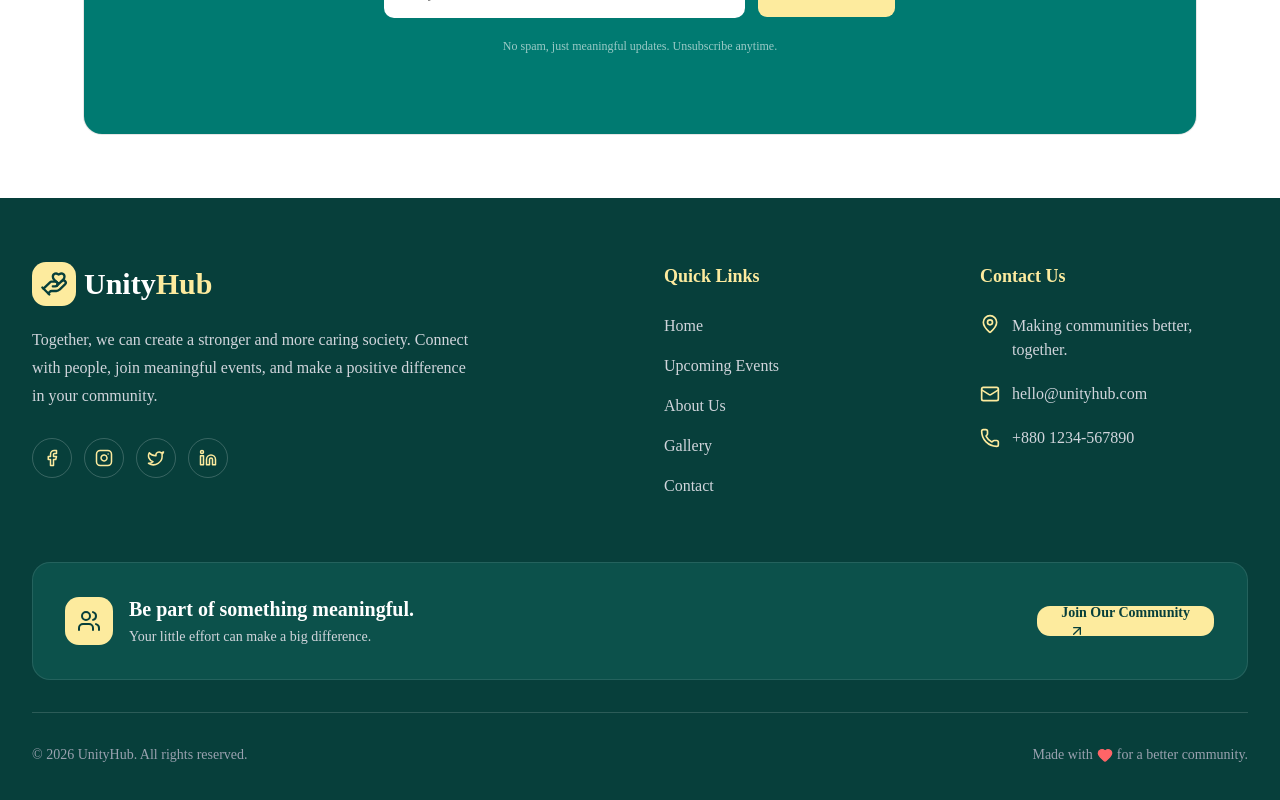
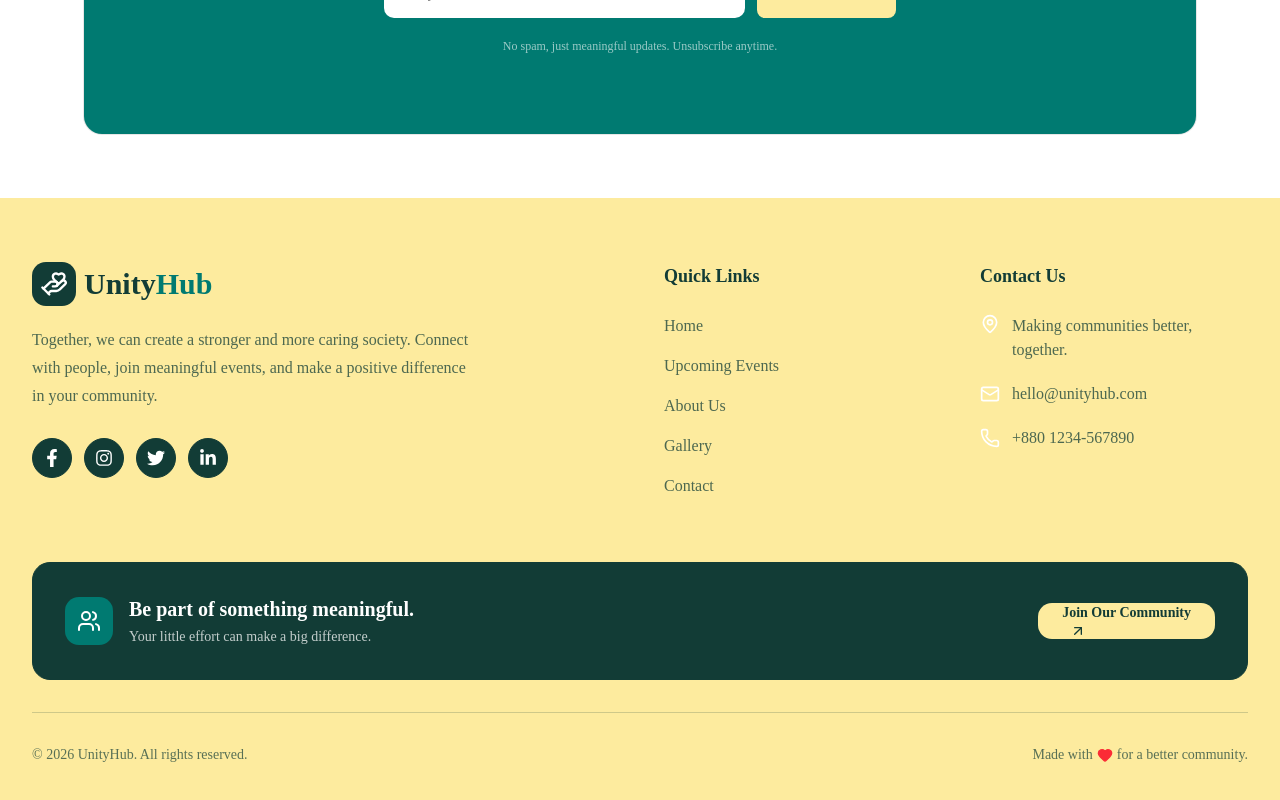
Before and after one commit to code-by-nusrat/social-platform, a Next.js app: page / in a window 1280 px wide. Shown: the part 2600-3400 px from the top of the page. Built offline with nearby package versions, Linux system fonts and the light colour scheme.

Commit message:
third commit

```diff
--- a/src/app/layout.tsx
+++ b/src/app/layout.tsx
@@ -28,9 +28,9 @@ export default function RootLayout({ children }: LayoutProps<"/">) {
 
       <body className="min-h-full flex flex-col">
         <Navbar></Navbar>{children}
+        <Footer></Footer>
+        </body>
 
-        </body>
-        <Footer></Footer>
     </html>
   );
 }
--- a/src/components/Footer.tsx
+++ b/src/components/Footer.tsx
@@ -1,9 +1,171 @@
+
+
+// import Link from "next/link";
+// import {
+//   MapPin,
+//   Mail,
+//   Phone,
+//   ArrowUpRight,
+//   Heart,
+//   Users,
+//   HandHeart,
+// } from "lucide-react";
+
+// import {
+//   FaFacebookF,
+//   FaInstagram,
+//   FaLinkedinIn,
+//   FaTwitter,
+// } from "react-icons/fa";
+
+// import { Button } from "@/components/ui/button";
+// import { Separator } from "@/components/ui/separator";
+
+// const Footer = () => {
+//   const socialLinks = [
+//     { icon: FaFacebookF, href: "https://facebook.com" },
+//     { icon: FaInstagram, href: "https://instagram.com" },
+//     { icon: FaTwitter, href: "https://twitter.com" },
+//     { icon: FaLinkedinIn, href: "https://linkedin.com" },
+//   ];
+
+//   return (
+//     <footer className="bg-[#007a71] text-white">
+//       <div className="max-w-7xl mx-auto px-5 sm:px-8 pt-16 pb-10">
+
+//         <div className="grid grid-cols-1 sm:grid-cols-2 lg:grid-cols-4 gap-12">
+
+//           {/* Brand */}
+//           <div className="lg:col-span-2">
+//             <Link href="/" className="inline-flex items-center gap-2">
+//               <div className="w-11 h-11 rounded-xl bg-[#FDEB9E] flex items-center justify-center">
+//                 <HandHeart className="text-[#007a71] size-7" />
+//               </div>
+
+//               <h2 className="text-3xl font-extrabold">
+//                 Unity<span className="text-[#FDEB9E]">Hub</span>
+//               </h2>
+//             </Link>
+
+//             <p className="text-white/75 leading-7 mt-5 max-w-md">
+//               Together, we can create a stronger and more caring society.
+//               Connect with people, join meaningful events, and make a
+//               positive difference in your community.
+//             </p>
+
+//             {/* Social Links */}
+//             <div className="flex gap-3 mt-7">
+//               {socialLinks.map((social, index) => {
+//                 const Icon = social.icon;
+
+//                 return (
+//                   <Link
+//                     key={index}
+//                     href={social.href}
+//                     target="_blank"
+//                     rel="noopener noreferrer"
+//                     className="w-10 h-10 rounded-full border border-white/30 flex items-center justify-center text-[#FDEB9E] hover:bg-[#FDEB9E] hover:text-[#007a71] transition duration-300"
+//                   >
+//                     <Icon size={18} />
+//                   </Link>
+//                 );
+//               })}
+//             </div>
+//           </div>
+
+//           {/* Quick Links */}
+//           <div>
+//             <h3 className="text-lg font-bold text-[#FDEB9E] mb-6">
+//               Quick Links
+//             </h3>
+
+//             <ul className="space-y-4 text-white/75">
+//               <li><Link href="/" className="hover:text-[#FDEB9E] transition">Home</Link></li>
+//               <li><Link href="/events" className="hover:text-[#FDEB9E] transition">Upcoming Events</Link></li>
+//               <li><Link href="/about" className="hover:text-[#FDEB9E] transition">About Us</Link></li>
+//               <li><Link href="/gallery" className="hover:text-[#FDEB9E] transition">Gallery</Link></li>
+//               <li><Link href="/contact" className="hover:text-[#FDEB9E] transition">Contact</Link></li>
+//             </ul>
+//           </div>
+
+//           {/* Contact */}
+//           <div>
+//             <h3 className="text-lg font-bold text-[#FDEB9E] mb-6">
+//               Contact Us
+//             </h3>
+
+//             <ul className="space-y-5 text-white/75">
+//               <li className="flex items-start gap-3">
+//                 <MapPin className="text-[#FDEB9E] size-5 shrink-0" />
+//                 <span>Making communities better, together.</span>
+//               </li>
+
+//               <li className="flex items-center gap-3">
+//                 <Mail className="text-[#FDEB9E] size-5 shrink-0" />
+//                 <span>hello@unityhub.com</span>
+//               </li>
+
+//               <li className="flex items-center gap-3">
+//                 <Phone className="text-[#FDEB9E] size-5 shrink-0" />
+//                 <span>+880 1234-567890</span>
+//               </li>
+//             </ul>
+//           </div>
+//         </div>
+
+//         {/* Community CTA */}
+//         <div className="mt-16 rounded-2xl bg-[#00665F] border border-white/15 p-6 sm:p-8 flex flex-col md:flex-row items-center justify-between gap-6">
+
+//           <div className="flex items-center gap-4">
+//             <div className="w-12 h-12 rounded-xl bg-[#FDEB9E] flex items-center justify-center shrink-0">
+//               <Users className="text-[#007a71] size-6" />
+//             </div>
+
+//             <div>
+//               <h3 className="text-lg sm:text-xl font-bold">
+//                 Be part of something meaningful.
+//               </h3>
+//               <p className="text-white/75 text-sm mt-1">
+//                 Your little effort can make a big difference.
+//               </p>
+//             </div>
+//           </div>
+
+//           <Button
+//             asChild
+//             className="bg-[#FDEB9E] text-[#007a71] hover:bg-white font-bold rounded-xl px-6"
+//           >
+//             <Link href="/register">
+//               Join Our Community
+//               <ArrowUpRight className="ml-2 size-4" />
+//             </Link>
+//           </Button>
+//         </div>
+
+//         {/* Bottom */}
+//         <Separator className="bg-white/20 my-8" />
+
+//         <div className="flex flex-col sm:flex-row items-center justify-between gap-4 text-sm text-white/65">
+//           <p>
+//             © {new Date().getFullYear()} UnityHub. All rights reserved.
+//           </p>
+
+//           <p className="flex items-center gap-1">
+//             Made with
+//             <Heart className="size-4 text-red-300 fill-red-300" />
+//             for a better community.
+//           </p>
+//         </div>
+
+//       </div>
+//     </footer>
+//   );
+// };
+
+// export default Footer;
+
 import Link from "next/link";
 import {
-  Facebook,
-  Instagram,
-  Linkedin,
-  Twitter,
   MapPin,
   Mail,
   Phone,
@@ -13,32 +175,43 @@ import {
   HandHeart,
 } from "lucide-react";
 
+import {
+  FaFacebookF,
+  FaInstagram,
+  FaLinkedinIn,
+  FaTwitter,
+} from "react-icons/fa";
+
 import { Button } from "@/components/ui/button";
 import { Separator } from "@/components/ui/separator";
-import { Input } from "@/components/ui/input";
 
 const Footer = () => {
+  const socialLinks = [
+    { icon: FaFacebookF, href: "https://facebook.com" },
+    { icon: FaInstagram, href: "https://instagram.com" },
+    { icon: FaTwitter, href: "https://twitter.com" },
+    { icon: FaLinkedinIn, href: "https://linkedin.com" },
+  ];
+
   return (
-    <footer className="bg-[#073F3B] text-white">
-
+    <footer className="bg-[#FDEB9E] text-[#123C36]">
       <div className="max-w-7xl mx-auto px-5 sm:px-8 pt-16 pb-10">
 
-        {/* Top Section */}
         <div className="grid grid-cols-1 sm:grid-cols-2 lg:grid-cols-4 gap-12">
 
           {/* Brand */}
           <div className="lg:col-span-2">
             <Link href="/" className="inline-flex items-center gap-2">
-              <div className="w-11 h-11 rounded-xl bg-[#FDEB9E] flex items-center justify-center">
-                <HandHeart className="text-[#073F3B] size-7" />
+              <div className="w-11 h-11 rounded-xl bg-[#123C36] flex items-center justify-center">
+                <HandHeart className="text-white size-7" />
               </div>
 
               <h2 className="text-3xl font-extrabold">
-                Unity<span className="text-[#FDEB9E]">Hub</span>
+                Unity<span className="text-[#007a71]">Hub</span>
               </h2>
             </Link>
 
-            <p className="text-gray-300 leading-7 mt-5 max-w-md">
+            <p className="text-[#123C36]/75 leading-7 mt-5 max-w-md">
               Together, we can create a stronger and more caring society.
               Connect with people, join meaningful events, and make a
               positive difference in your community.
@@ -46,12 +219,7 @@ const Footer = () => {
 
             {/* Social Links */}
             <div className="flex gap-3 mt-7">
-              {[
-                { icon: Facebook, href: "https://facebook.com" },
-                { icon: Instagram, href: "https://instagram.com" },
-                { icon: Twitter, href: "https://twitter.com" },
-                { icon: Linkedin, href: "https://linkedin.com" },
-              ].map((social, index) => {
+              {socialLinks.map((social, index) => {
                 const Icon = social.icon;
 
                 return (
@@ -59,7 +227,8 @@ const Footer = () => {
                     key={index}
                     href={social.href}
                     target="_blank"
-                    className="w-10 h-10 rounded-full border border-white/20 flex items-center justify-center text-[#FDEB9E] hover:bg-[#FDEB9E] hover:text-[#073F3B] transition duration-300"
+                    rel="noopener noreferrer"
+                    className="w-10 h-10 rounded-full bg-[#123C36] border border-[#123C36] flex items-center justify-center text-white hover:bg-[#007a71] hover:border-[#007a71] transition duration-300"
                   >
                     <Icon size={18} />
                   </Link>
@@ -70,38 +239,38 @@ const Footer = () => {
 
           {/* Quick Links */}
           <div>
-            <h3 className="text-lg font-bold text-[#FDEB9E] mb-6">
+            <h3 className="text-lg font-bold text-[#123C36] mb-6">
               Quick Links
             </h3>
 
-            <ul className="space-y-4 text-gray-300">
-              <li><Link href="/" className="hover:text-[#FDEB9E] transition">Home</Link></li>
-              <li><Link href="/events" className="hover:text-[#FDEB9E] transition">Upcoming Events</Link></li>
-              <li><Link href="/about" className="hover:text-[#FDEB9E] transition">About Us</Link></li>
-              <li><Link href="/gallery" className="hover:text-[#FDEB9E] transition">Gallery</Link></li>
-              <li><Link href="/contact" className="hover:text-[#FDEB9E] transition">Contact</Link></li>
+            <ul className="space-y-4 text-[#123C36]/75">
+              <li><Link href="/" className="hover:text-[#007a71] transition">Home</Link></li>
+              <li><Link href="/events" className="hover:text-[#007a71] transition">Upcoming Events</Link></li>
+              <li><Link href="/about" className="hover:text-[#007a71] transition">About Us</Link></li>
+              <li><Link href="/gallery" className="hover:text-[#007a71] transition">Gallery</Link></li>
+              <li><Link href="/contact" className="hover:text-[#007a71] transition">Contact</Link></li>
             </ul>
           </div>
 
           {/* Contact */}
           <div>
-            <h3 className="text-lg font-bold text-[#FDEB9E] mb-6">
+            <h3 className="text-lg font-bold text-[#123C36] mb-6">
               Contact Us
             </h3>
 
-            <ul className="space-y-5 text-gray-300">
+            <ul className="space-y-5 text-[#123C36]/75">
               <li className="flex items-start gap-3">
-                <MapPin className="text-[#FDEB9E] size-5 shrink-0" />
+                <MapPin className="text-white size-5 shrink-0" />
                 <span>Making communities better, together.</span>
               </li>
 
               <li className="flex items-center gap-3">
-                <Mail className="text-[#FDEB9E] size-5 shrink-0" />
+                <Mail className="text-white size-5 shrink-0" />
                 <span>hello@unityhub.com</span>
               </li>
 
               <li className="flex items-center gap-3">
-                <Phone className="text-[#FDEB9E] size-5 shrink-0" />
+                <Phone className="text-white size-5 shrink-0" />
                 <span>+880 1234-567890</span>
               </li>
             </ul>
@@ -109,18 +278,18 @@ const Footer = () => {
         </div>
 
         {/* Community CTA */}
-        <div className="mt-16 rounded-2xl bg-[#0C514B] border border-white/10 p-6 sm:p-8 flex flex-col md:flex-row items-center justify-between gap-6">
+        <div className="mt-16 rounded-2xl bg-[#123C36] border border-[#123C36] p-6 sm:p-8 flex flex-col md:flex-row items-center justify-between gap-6">
 
           <div className="flex items-center gap-4">
-            <div className="w-12 h-12 rounded-xl bg-[#FDEB9E] flex items-center justify-center shrink-0">
-              <Users className="text-[#073F3B] size-6" />
+            <div className="w-12 h-12 rounded-xl bg-[#007a71] flex items-center justify-center shrink-0">
+              <Users className="text-white size-6" />
             </div>
 
             <div>
-              <h3 className="text-lg sm:text-xl font-bold">
+              <h3 className="text-lg sm:text-xl font-bold text-white">
                 Be part of something meaningful.
               </h3>
-              <p className="text-gray-300 text-sm mt-1">
+              <p className="text-white/75 text-sm mt-1">
                 Your little effort can make a big difference.
               </p>
             </div>
@@ -128,26 +297,30 @@ const Footer = () => {
 
           <Button
             asChild
-            className="bg-[#FDEB9E] text-[#073F3B] hover:bg-white font-bold rounded-xl px-6"
+            className="bg-[#FDEB9E] text-[#123C36] hover:bg-white font-bold rounded-xl px-6"
           >
             <Link href="/register">
-              Join Our Community <ArrowUpRight className="ml-2 size-4" />
+              Join Our Community
+              <ArrowUpRight className="ml-2 size-4" />
             </Link>
           </Button>
         </div>
 
         {/* Bottom */}
-        <Separator className="bg-white/15 my-8" />
+        <Separator className="bg-[#123C36]/20 my-8" />
 
-        <div className="flex flex-col sm:flex-row items-center justify-between gap-4 text-sm text-gray-400">
+        <div className="flex flex-col sm:flex-row items-center justify-between gap-4 text-sm text-[#123C36]/70">
           <p>
             © {new Date().getFullYear()} UnityHub. All rights reserved.
           </p>
 
           <p className="flex items-center gap-1">
-            Made with <Heart className="size-4 text-red-400 fill-red-400" /> for a better community.
+            Made with
+            <Heart className="size-4 text-red-500 fill-red-500" />
+            for a better community.
           </p>
         </div>
+
       </div>
     </footer>
   );
--- a/src/components/ui/button.tsx
+++ b/src/components/ui/button.tsx
@@ -1,35 +1,83 @@
-import { Button as ButtonPrimitive } from "@base-ui/react/button"
-import { cva, type VariantProps } from "class-variance-authority"
-import { cn } from "cn"
+// import { Button as ButtonPrimitive } from "@base-ui/react/button"
+// import { cva, type VariantProps } from "class-variance-authority"
+// import { cn } from "cn"
+
+// const buttonVariants = cva(
+//   "group/button inline-flex shrink-0 items-center justify-center rounded-lg border border-transparent bg-clip-padding text-sm font-medium whitespace-nowrap transition-all outline-none select-none focus-visible:border-ring focus-visible:ring-3 focus-visible:ring-ring/50 active:not-aria-[haspopup]:translate-y-px disabled:pointer-events-none disabled:opacity-50 aria-invalid:border-destructive aria-invalid:ring-3 aria-invalid:ring-destructive/20 dark:aria-invalid:border-destructive/50 dark:aria-invalid:ring-destructive/40 [&_svg]:pointer-events-none [&_svg]:shrink-0 [&_svg:not([class*='size-'])]:size-4",
+//   {
+//     variants: {
+//       variant: {
+//         default: "bg-primary text-primary-foreground hover:bg-primary/80",
+//         outline:
+//           "border-border bg-background hover:bg-muted hover:text-foreground aria-expanded:bg-muted aria-expanded:text-foreground dark:border-input dark:bg-input/30 dark:hover:bg-input/50",
+//         secondary:
+//           "bg-secondary text-secondary-foreground hover:bg-[color-mix(in_oklch,var(--secondary),var(--foreground)_5%)] aria-expanded:bg-secondary aria-expanded:text-secondary-foreground",
+//         ghost:
+//           "hover:bg-muted hover:text-foreground aria-expanded:bg-muted aria-expanded:text-foreground dark:hover:bg-muted/50",
+//         destructive:
+//           "bg-destructive/10 text-destructive hover:bg-destructive/20 focus-visible:border-destructive/40 focus-visible:ring-destructive/20 dark:bg-destructive/20 dark:hover:bg-destructive/30 dark:focus-visible:ring-destructive/40",
+//         link: "text-primary underline-offset-4 hover:underline",
+//       },
+//       size: {
+//         default:
+//           "h-8 gap-1.5 px-2.5 has-data-[icon=inline-end]:pr-2 has-data-[icon=inline-start]:pl-2",
+//         xs: "h-6 gap-1 rounded-[min(var(--radius-md),10px)] px-2 text-xs in-data-[slot=button-group]:rounded-lg has-data-[icon=inline-end]:pr-1.5 has-data-[icon=inline-start]:pl-1.5 [&_svg:not([class*='size-'])]:size-3",
+//         sm: "h-7 gap-1 rounded-[min(var(--radius-md),12px)] px-2.5 text-[0.8rem] in-data-[slot=button-group]:rounded-lg has-data-[icon=inline-end]:pr-1.5 has-data-[icon=inline-start]:pl-1.5 [&_svg:not([class*='size-'])]:size-3.5",
+//         lg: "h-9 gap-1.5 px-2.5 has-data-[icon=inline-end]:pr-2 has-data-[icon=inline-start]:pl-2",
+//         icon: "size-8",
+//         "icon-xs":
+//           "size-6 rounded-[min(var(--radius-md),10px)] in-data-[slot=button-group]:rounded-lg [&_svg:not([class*='size-'])]:size-3",
+//         "icon-sm":
+//           "size-7 rounded-[min(var(--radius-md),12px)] in-data-[slot=button-group]:rounded-lg",
+//         "icon-lg": "size-9",
+//       },
+//     },
+//     defaultVariants: {
+//       variant: "default",
+//       size: "default",
+//     },
+//   }
+// )
+
+// function Button({
+//   className,
+//   variant = "default",
+//   size = "default",
+//   ...props
+// }: ButtonPrimitive.Props & VariantProps<typeof buttonVariants>) {
+//   return (
+//     <ButtonPrimitive
+//       data-slot="button"
+//       className={cn(buttonVariants({ variant, size, className }))}
+//       {...props}
+//     />
+//   )
+// }
+
+// export { Button, buttonVariants }
+
+import { Button as ButtonPrimitive } from "@base-ui/react/button";
+import { cva, type VariantProps } from "class-variance-authority";
+
+import { cn } from "@/lib/utils";
 
 const buttonVariants = cva(
-  "group/button inline-flex shrink-0 items-center justify-center rounded-lg border border-transparent bg-clip-padding text-sm font-medium whitespace-nowrap transition-all outline-none select-none focus-visible:border-ring focus-visible:ring-3 focus-visible:ring-ring/50 active:not-aria-[haspopup]:translate-y-px disabled:pointer-events-none disabled:opacity-50 aria-invalid:border-destructive aria-invalid:ring-3 aria-invalid:ring-destructive/20 dark:aria-invalid:border-destructive/50 dark:aria-invalid:ring-destructive/40 [&_svg]:pointer-events-none [&_svg]:shrink-0 [&_svg:not([class*='size-'])]:size-4",
+  "inline-flex items-center justify-center gap-2 whitespace-nowrap rounded-md text-sm font-medium transition-all disabled:pointer-events-none disabled:opacity-50",
   {
     variants: {
       variant: {
-        default: "bg-primary text-primary-foreground hover:bg-primary/80",
-        outline:
-          "border-border bg-background hover:bg-muted hover:text-foreground aria-expanded:bg-muted aria-expanded:text-foreground dark:border-input dark:bg-input/30 dark:hover:bg-input/50",
-        secondary:
-          "bg-secondary text-secondary-foreground hover:bg-[color-mix(in_oklch,var(--secondary),var(--foreground)_5%)] aria-expanded:bg-secondary aria-expanded:text-secondary-foreground",
-        ghost:
-          "hover:bg-muted hover:text-foreground aria-expanded:bg-muted aria-expanded:text-foreground dark:hover:bg-muted/50",
-        destructive:
-          "bg-destructive/10 text-destructive hover:bg-destructive/20 focus-visible:border-destructive/40 focus-visible:ring-destructive/20 dark:bg-destructive/20 dark:hover:bg-destructive/30 dark:focus-visible:ring-destructive/40",
+        default: "bg-primary text-primary-foreground hover:bg-primary/90",
+        outline: "border border-input bg-background hover:bg-accent",
+        ghost: "hover:bg-accent hover:text-accent-foreground",
+        secondary: "bg-secondary text-secondary-foreground hover:bg-secondary/80",
+        destructive: "bg-destructive text-white hover:bg-destructive/90",
         link: "text-primary underline-offset-4 hover:underline",
       },
       size: {
-        default:
-          "h-8 gap-1.5 px-2.5 has-data-[icon=inline-end]:pr-2 has-data-[icon=inline-start]:pl-2",
-        xs: "h-6 gap-1 rounded-[min(var(--radius-md),10px)] px-2 text-xs in-data-[slot=button-group]:rounded-lg has-data-[icon=inline-end]:pr-1.5 has-data-[icon=inline-start]:pl-1.5 [&_svg:not([class*='size-'])]:size-3",
-        sm: "h-7 gap-1 rounded-[min(var(--radius-md),12px)] px-2.5 text-[0.8rem] in-data-[slot=button-group]:rounded-lg has-data-[icon=inline-end]:pr-1.5 has-data-[icon=inline-start]:pl-1.5 [&_svg:not([class*='size-'])]:size-3.5",
-        lg: "h-9 gap-1.5 px-2.5 has-data-[icon=inline-end]:pr-2 has-data-[icon=inline-start]:pl-2",
-        icon: "size-8",
-        "icon-xs":
-          "size-6 rounded-[min(var(--radius-md),10px)] in-data-[slot=button-group]:rounded-lg [&_svg:not([class*='size-'])]:size-3",
-        "icon-sm":
-          "size-7 rounded-[min(var(--radius-md),12px)] in-data-[slot=button-group]:rounded-lg",
-        "icon-lg": "size-9",
+        default: "h-9 px-4 py-2",
+        sm: "h-8 rounded-md px-3",
+        lg: "h-10 rounded-md px-6",
+        icon: "size-9",
       },
     },
     defaultVariants: {
@@ -37,21 +85,41 @@ const buttonVariants = cva(
       size: "default",
     },
   }
-)
+);
+
+// function Button({
+//   className,
+//   variant,
+//   size,
+//   ...props
+// }: ButtonPrimitive.Props & VariantProps<typeof buttonVariants>) {
+//   return (
+//     <ButtonPrimitive
+//       data-slot="button"
+//       className={cn(buttonVariants({ variant, size, className }))}
+//       {...props}
+//     />
+//   );
+// }
 
 function Button({
   className,
-  variant = "default",
-  size = "default",
+  variant,
+  size,
+  asChild, // Extract asChild so it doesn't reach the DOM
   ...props
-}: ButtonPrimitive.Props & VariantProps<typeof buttonVariants>) {
+}: ButtonPrimitive.Props &
+  VariantProps<typeof buttonVariants> & {
+    asChild?: boolean;
+  }) {
   return (
     <ButtonPrimitive
       data-slot="button"
       className={cn(buttonVariants({ variant, size, className }))}
       {...props}
     />
-  )
+  );
 }
 
-export { Button, buttonVariants }
+
+export { Button, buttonVariants };
```
